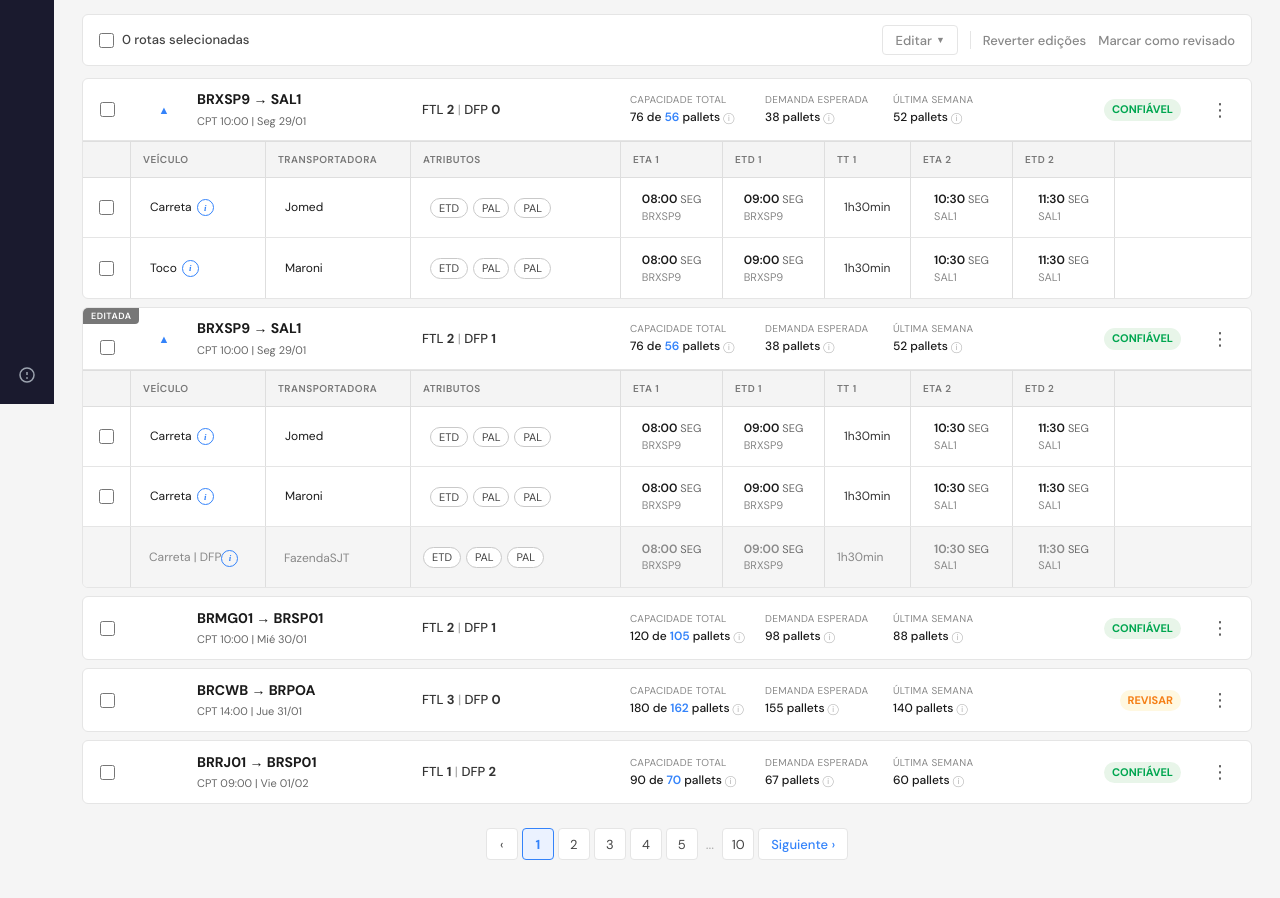
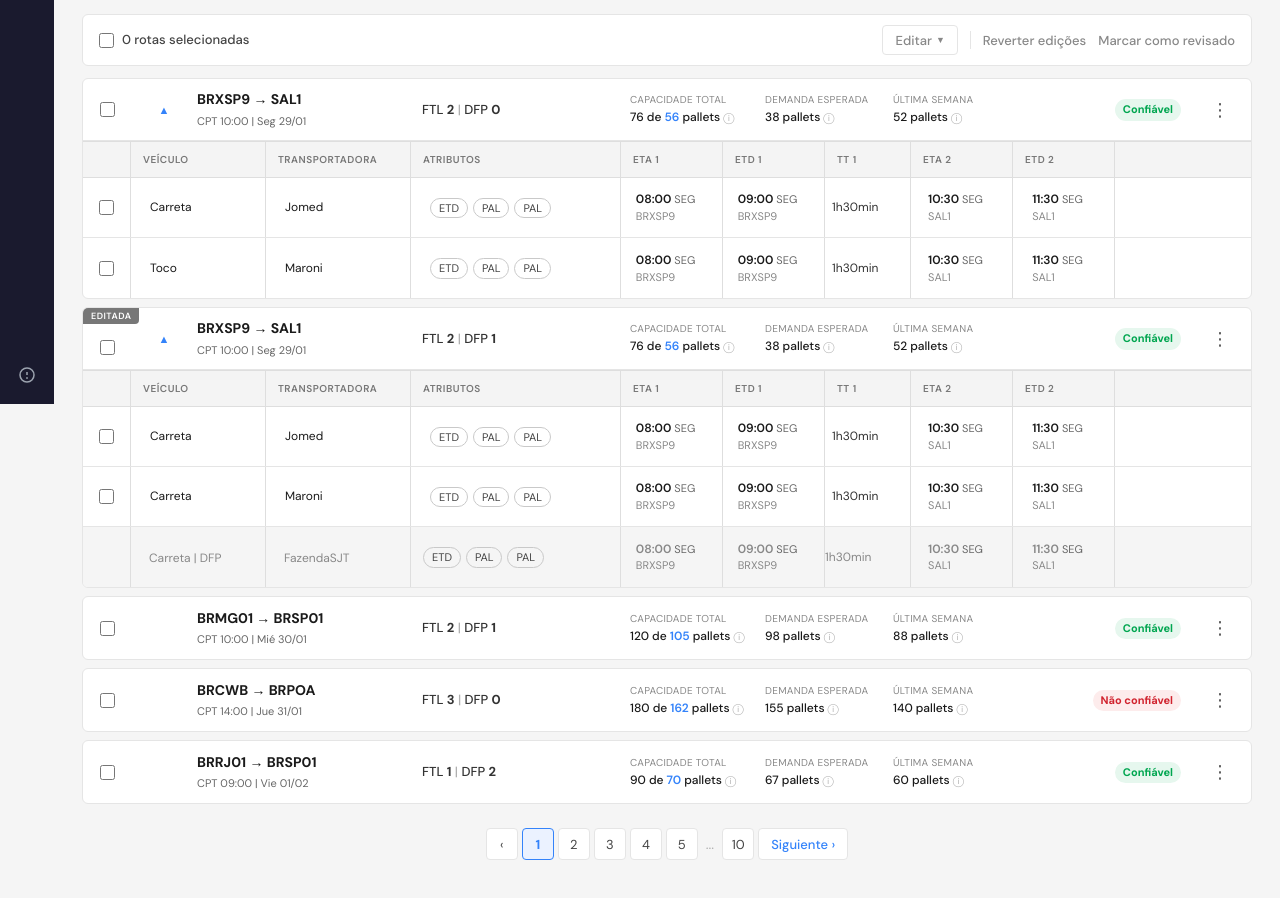
Before and after one commit to lucasapereira-lgtm/editor-planes-linehaul, a plain HTML site: page index.html in a window 1280 px wide. Shown: the part 396-1294 px from the top of the page. Drawn offline with nearby package versions, Linux system fonts and the light colour scheme.

Commit message:
feat: ajustes visuais pré-validação com usuários
- Status de confiança simplificado: Confiável / Não confiável (2 estados)
- Mapper cobre CONFIÁVEL, HIGH_CONFIDENCE, RELIABLE → Confiável
- Não confiável em vermelho #D1242F / fundo #FDECEC
- Pills de atributos sem background (transparent)
- Padding-left 0 nas colunas de horário (vc-eta/etd/tt)
- Ícone de info ao lado do veículo ocultado via flag SHOW_VEHICLE_INFO_ICON

Co-Authored-By: Claude Sonnet 4.6 (1M context) <noreply@anthropic.com>

```diff
--- a/index.html
+++ b/index.html
@@ -193,7 +193,8 @@ body{font-family:var(--font);background:var(--bg);color:var(--g800);font-size:14
 /* Badges */
 .badge{display:inline-flex;align-items:center;font-size:11px;font-weight:700;
   padding:3px 8px;border-radius:100px;white-space:nowrap}
-.badge-confiavel{background:var(--green-l);color:var(--green)}
+.badge-confiavel{background:#E6F7EE;color:#00A650;white-space:nowrap}
+.badge-nao-confiavel{background:#FDECEC;color:#D1242F;white-space:nowrap}
 .badge-editada{background:var(--orange-l);color:var(--orange);font-size:10px;padding:2px 7px}
 .badge-ftl{background:var(--blue-l);color:var(--blue-d);font-size:11px;padding:2px 7px}
 .badge-dfp{background:#F0FFF4;color:#15803D;font-size:11px;padding:2px 7px}
@@ -331,6 +332,7 @@ body{font-family:var(--font);background:var(--bg);color:var(--g800);font-size:14
 .vc-type{gap:6px}
 .vc-attrs{gap:5px;flex-wrap:nowrap}
 .vc-eta,.vc-etd,.vc-eta2,.vc-etd2{flex-direction:column;justify-content:center;gap:1px}
+.vc-eta,.vc-etd,.vc-tt,.vc-eta2,.vc-etd2{padding-left:0}
 .vc-action{border-right:none;justify-content:flex-end;
   padding-right:20px}
 
@@ -351,7 +353,7 @@ body{font-family:var(--font);background:var(--bg);color:var(--g800);font-size:14
 
 /* Attribute tags — outlined pills, chips compactos para caber na coluna */
 .attr-tag{display:inline-flex;padding:2px 8px;border-radius:100px;font-size:11px;
-  font-weight:400;border:1px solid #C9C9C9;background:var(--surface);
+  font-weight:400;border:1px solid #C9C9C9;background:transparent;
   color:#444;white-space:nowrap;line-height:1.3;flex-shrink:0}
 
 .carrier-txt{font-size:12px;font-weight:400;color:var(--g800)}
@@ -673,7 +675,7 @@ input[type=checkbox]{width:15px;height:15px;cursor:pointer;accent-color:var(--bl
         <svg width="14" height="14" viewBox="0 0 14 14" fill="none"><circle cx="6" cy="6" r="4.5" stroke="#B0B0B0" stroke-width="1.3"/><path d="M9.5 9.5L12 12" stroke="#B0B0B0" stroke-width="1.3" stroke-linecap="round"/></svg>
         <input type="text" placeholder="Nó, dia, data, CPT" id="search-input">
       </div>
-      <div class="filter-pill">Confiança: <span class="fp-val">Todos</span><span class="fp-chev">▾</span></div>
+      <div class="filter-pill" title="Filtrar por: Todos · Confiável · Não confiável">Confiança: <span class="fp-val">Todos</span><span class="fp-chev">▾</span></div>
       <div class="filter-pill">Dias: <span class="fp-val">Todos</span><span class="fp-chev">▾</span></div>
       <div class="filter-pill">CPT: <span class="fp-val">O dia todo</span><span class="fp-chev">▾</span></div>
       <div class="filter-other">
@@ -1366,6 +1368,11 @@ const DATA = {
 /* Snapshot imutável do estado original — fonte de verdade para reversão */
 const ORIGINAL_DATA = JSON.parse(JSON.stringify(DATA));
 
+/* Flag de exibição do ícone de info ao lado do veículo.
+   false = oculto para validação com usuários.
+   Alterar para true para reativar futuramente. */
+const SHOW_VEHICLE_INFO_ICON = false;
+
 /* ═══════════════════════════════════
    STATE
 ═══════════════════════════════════ */
@@ -1398,9 +1405,12 @@ function renderRoute(r) {
   const isPending = currentTab === 'pending';
   const isReviewed = currentTab === 'reviewed';
 
-  const confBadge = r.conf === 'CONFIÁVEL'
-    ? `<span class="badge badge-confiavel">CONFIÁVEL</span>`
-    : `<span class="badge" style="background:#FFF8E1;color:#F57F17">REVISAR</span>`;
+  // Mapper: CONFIÁVEL / HIGH_CONFIDENCE / RELIABLE → "Confiável"
+  //         REVISAR / LOW_CONFIDENCE / NOT_RELIABLE → "Não confiável"
+  const isConfiavel = ['CONFIÁVEL','HIGH_CONFIDENCE','RELIABLE','CONFIABLE'].includes(r.conf);
+  const confBadge = isConfiavel
+    ? `<span class="badge badge-confiavel" title="Status de confiança: Confiável">Confiável</span>`
+    : `<span class="badge badge-nao-confiavel" title="Status de confiança: Não confiável">Não confiável</span>`;
 
   // Apenas Travel ID quando enviado, mais o kebab — sem botões inline no header
   let travelIdHtml = '';
@@ -1524,7 +1534,8 @@ function renderVehicleRow(v, route, editable) {
     ? `<span style="font-size:12px;color:#888">${v.type} | DFP</span>`
     : `<span style="font-size:12px;color:#1A1A1A">${v.type}</span>`;
 
-  const infoIcon = v.hasInfo || true
+  // Controlado por SHOW_VEHICLE_INFO_ICON — lógica preservada para reativação
+  const infoIcon = SHOW_VEHICLE_INFO_ICON && (v.hasInfo || true)
     ? `<span class="vc-info-icon" title="${modeHint}">i</span>`
     : '';
 
```
